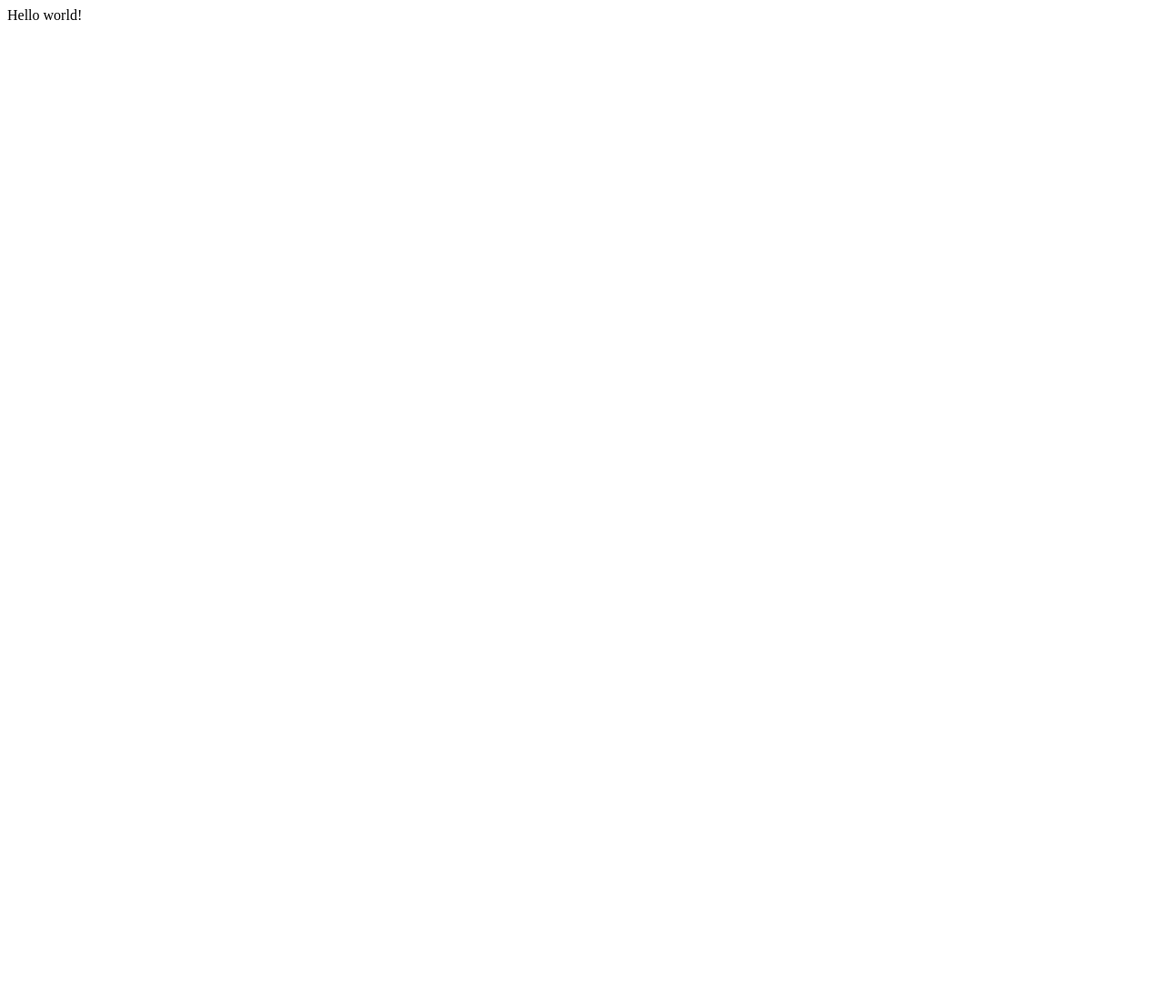
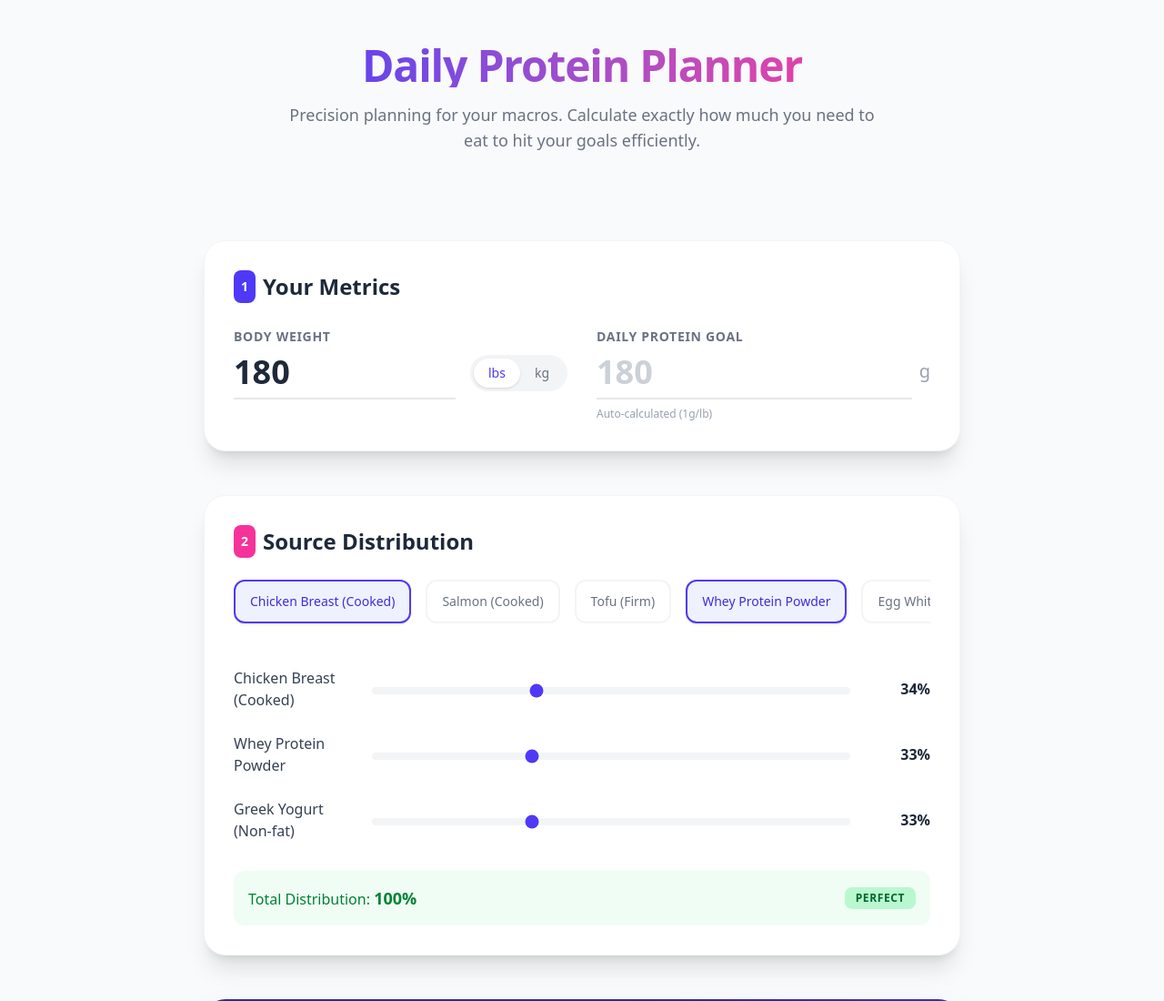
Before and after one commit to Rawleo/protein-calculator, a Gatsby site: page / in a window 1280 px wide. Shown: the top 1100 px of the page at 91% size. Before the commit the page ends 800 px from the top, so only its background shows below. Built offline with nearby package versions, Linux system fonts and the light colour scheme; Gatsby itself is replaced by a stand-in of ours.

Commit message:
Protein App

```diff
--- /dev/null
+++ b/gatsby-browser.js
@@ -0,0 +1 @@
+import './src/styles/index.css'
--- a/gatsby-config.js
+++ b/gatsby-config.js
@@ -8,5 +8,8 @@
  * @type {import('gatsby').GatsbyConfig}
  */
 module.exports = {
-  plugins: [],
+  pathPrefix: "/hit-your-protein",
+  plugins: [
+    'gatsby-plugin-postcss',
+  ],
 }
--- /dev/null
+++ b/postcss.config.js
@@ -0,0 +1,6 @@
+module.exports = {
+    plugins: {
+        '@tailwindcss/postcss': {},
+        autoprefixer: {},
+    },
+}
--- /dev/null
+++ b/src/components/ProteinCalculator.js
@@ -0,0 +1,308 @@
+import React, { useState, useEffect } from 'react';
+import { proteinSources } from '../data/proteinSources';
+
+const ProteinCalculator = () => {
+    // --- State ---
+    const [isClient, setIsClient] = useState(false);
+
+    // User Stats
+    const [weight, setWeight] = useState(180);
+    const [isLbs, setIsLbs] = useState(true);
+    const [customGoal, setCustomGoal] = useState(''); // String for input handling, converted to num for math
+
+    // Selection & Distribution
+    const [selectedIds, setSelectedIds] = useState(
+        proteinSources.filter(s => s.default).map(s => s.id)
+    );
+    const [distributions, setDistributions] = useState({});
+
+    // --- Effects ---
+
+    // Hydration fix
+    useEffect(() => {
+        setIsClient(true);
+        // Initialize distributions for default selection
+        const initialDist = {};
+        const defaultSources = proteinSources.filter(s => s.default);
+        const split = Math.floor(100 / defaultSources.length);
+        const remainder = 100 % defaultSources.length;
+
+        defaultSources.forEach((s, idx) => {
+            initialDist[s.id] = split + (idx === 0 ? remainder : 0);
+        });
+        setDistributions(initialDist);
+    }, []);
+
+    // --- Helpers ---
+
+    const getAutoGoal = () => {
+        const w = parseFloat(weight) || 0;
+        // 1g per lb. If kg, convert to lbs first used for the "1g/lb" rule,
+        // OR standard is 2.2g/kg (roughly same).
+        // Let's simplified: 1g/lb.
+        const weightInLbs = isLbs ? w : w * 2.20462;
+        return Math.round(weightInLbs);
+    };
+
+    const currentGoal = customGoal !== '' ? parseFloat(customGoal) : getAutoGoal();
+
+    const handleSourceToggle = (id) => {
+        if (selectedIds.includes(id)) {
+            // Remove
+            const newIds = selectedIds.filter(i => i !== id);
+            setSelectedIds(newIds);
+
+            // Rebalance remaining
+            if (newIds.length > 0) {
+                const newDist = { ...distributions };
+                delete newDist[id];
+
+                // Redistribute the removed % equally among survivors
+                const removedPct = distributions[id] || 0;
+                const addPerItem = Math.floor(removedPct / newIds.length);
+                const remainder = removedPct % newIds.length;
+
+                newIds.forEach((sid, idx) => {
+                    newDist[sid] = (newDist[sid] || 0) + addPerItem + (idx === 0 ? remainder : 0);
+                });
+                setDistributions(newDist);
+            } else {
+                setDistributions({});
+            }
+        } else {
+            // Add
+            const newIds = [...selectedIds, id];
+            setSelectedIds(newIds);
+
+            // Steal a bit from everyone else to give to new guy?
+            // Or just give 0? Let's give equal split to start fresh or intelligent rebalance.
+            // Simple approach: Give 0 and let user adjust, or normalize equal.
+            // "Premium" feel: Equalize all.
+            const split = Math.floor(100 / newIds.length);
+            const remainder = 100 % newIds.length;
+            const newDist = {};
+            newIds.forEach((sid, idx) => {
+                newDist[sid] = split + (idx === 0 ? remainder : 0);
+            });
+            setDistributions(newDist);
+        }
+    };
+
+    const handleDistChange = (id, newVal) => {
+        const val = Math.max(0, Math.min(100, parseInt(newVal) || 0));
+        setDistributions(prev => ({ ...prev, [id]: val }));
+    };
+
+    const getTotalDist = () => {
+        return selectedIds.reduce((sum, id) => sum + (distributions[id] || 0), 0);
+    };
+
+    const normalizeDistributions = () => {
+        const total = getTotalDist();
+        if (total === 0) return;
+
+        const newDist = {};
+        const ids = selectedIds;
+        let runningTotal = 0;
+
+        ids.forEach((id, idx) => {
+            if (idx === ids.length - 1) {
+                newDist[id] = 100 - runningTotal;
+            } else {
+                const raw = distributions[id];
+                const normalized = Math.round((raw / total) * 100);
+                newDist[id] = normalized;
+                runningTotal += normalized;
+            }
+        });
+        setDistributions(newDist);
+    };
+
+    // --- Render ---
+    if (!isClient) return <div className="p-10 text-center text-gray-500">Loading Planner...</div>;
+
+    const totalDist = getTotalDist();
+    const isTotal100 = totalDist === 100;
+
+    return (
+        <div className="max-w-4xl mx-auto p-4 md:p-8 space-y-12">
+
+            {/* Header / Stats Section */}
+            <section className="bg-white rounded-3xl shadow-xl p-8 border border-gray-100 transition-all hover:shadow-2xl">
+                <h2 className="text-2xl font-bold text-gray-800 mb-6 flex items-center gap-2">
+                    <span className="bg-indigo-600 text-white p-2 rounded-lg text-sm">1</span>
+                    Your Metrics
+                </h2>
+
+                <div className="grid grid-cols-1 md:grid-cols-2 gap-8">
+                    {/* Weight Input */}
+                    <div className="space-y-2">
+                        <label htmlFor="weight" className="text-sm font-semibold text-gray-500 uppercase tracking-wider">Body Weight</label>
+                        <div className="flex items-center gap-4">
+                            <input
+                                id="weight"
+                                type="number"
+                                value={weight}
+                                onChange={(e) => setWeight(e.target.value)}
+                                className="w-full text-4xl font-bold text-gray-800 border-b-2 border-gray-200 focus:border-indigo-600 outline-none bg-transparent transition-colors py-2"
+                            />
+                            <div className="flex bg-gray-100 rounded-full p-1">
+                                <button
+                                    onClick={() => setIsLbs(true)}
+                                    className={`px-4 py-1.5 rounded-full text-sm font-medium transition-all ${isLbs ? 'bg-white text-indigo-600 shadow-sm' : 'text-gray-500 hover:text-gray-700'}`}
+                                >
+                                    lbs
+                                </button>
+                                <button
+                                    onClick={() => setIsLbs(false)}
+                                    className={`px-4 py-1.5 rounded-full text-sm font-medium transition-all ${!isLbs ? 'bg-white text-indigo-600 shadow-sm' : 'text-gray-500 hover:text-gray-700'}`}
+                                >
+                                    kg
+                                </button>
+                            </div>
+                        </div>
+                    </div>
+
+                    {/* Goal Input */}
+                    <div className="space-y-2">
+                        <label htmlFor="proteinGoal" className="text-sm font-semibold text-gray-500 uppercase tracking-wider">Daily Protein Goal</label>
+                        <div className="flex items-center gap-2">
+                            <input
+                                id="proteinGoal"
+                                type="number"
+                                value={customGoal || ''}
+                                placeholder={getAutoGoal()}
+                                onChange={(e) => setCustomGoal(e.target.value)}
+                                className={`w-full text-4xl font-bold border-b-2 outline-none bg-transparent transition-colors py-2 ${customGoal ? 'text-indigo-600 border-indigo-200' : 'text-gray-400 border-gray-200'}`}
+                            />
+                            <span className="text-xl font-medium text-gray-400 mb-1">g</span>
+                        </div>
+                        <p className="text-xs text-gray-400">
+                            {customGoal ? 'Manual override active' : 'Auto-calculated (1g/lb)'}
+                        </p>
+                    </div>
+                </div>
+            </section>
+
+            {/* Selection & Distribution Section */}
+            <section className="bg-white rounded-3xl shadow-xl p-8 border border-gray-100">
+                <h2 className="text-2xl font-bold text-gray-800 mb-6 flex items-center gap-2">
+                    <span className="bg-pink-500 text-white p-2 rounded-lg text-sm">2</span>
+                    Source Distribution
+                </h2>
+
+                <div className="mb-8 overflow-x-auto">
+                    <div className="flex gap-4 pb-4">
+                        {proteinSources.map(source => (
+                            <button
+                                key={source.id}
+                                onClick={() => handleSourceToggle(source.id)}
+                                className={`
+                                    flex-shrink-0 px-4 py-3 rounded-xl border-2 font-medium text-sm transition-all duration-200
+                                    ${selectedIds.includes(source.id)
+                                        ? 'border-indigo-600 bg-indigo-50 text-indigo-700 shadow-sm'
+                                        : 'border-gray-100 bg-white text-gray-500 hover:border-gray-200 hover:bg-gray-50'}
+                                `}
+                            >
+                                {source.name}
+                            </button>
+                        ))}
+                    </div>
+                </div>
+
+                <div className="space-y-6">
+                    {selectedIds.length === 0 ? (
+                        <p className="text-center text-gray-400 py-8">Select at least one protein source above.</p>
+                    ) : (
+                        selectedIds.map(id => {
+                            const source = proteinSources.find(s => s.id === id);
+                            const val = distributions[id] || 0;
+                            return (
+                                <div key={id} className="flex items-center gap-6 animate-fadeIn">
+                                    <div className="w-32 font-medium text-gray-700">{source.name}</div>
+                                    <div className="flex-1">
+                                        <input
+                                            type="range"
+                                            min="0"
+                                            max="100"
+                                            value={val}
+                                            onChange={(e) => handleDistChange(id, e.target.value)}
+                                            className="w-full h-2 bg-gray-100 rounded-lg appearance-none cursor-pointer accent-indigo-600"
+                                        />
+                                    </div>
+                                    <div className="w-16 text-right font-bold text-gray-800 tabular-nums">
+                                        {val}%
+                                    </div>
+                                </div>
+                            );
+                        })
+                    )}
+                </div>
+
+                {/* Total Validation */}
+                {selectedIds.length > 0 && (
+                    <div className={`mt-8 p-4 rounded-xl flex items-center justify-between ${isTotal100 ? 'bg-green-50 text-green-700' : 'bg-amber-50 text-amber-700'}`}>
+                        <div className="font-medium">
+                            Total Distribution: <span className="font-bold text-lg">{totalDist}%</span>
+                            {!isTotal100 && <span className="ml-2 opacity-75">({100 - totalDist}% remaining)</span>}
+                        </div>
+                        {!isTotal100 && (
+                            <button
+                                onClick={normalizeDistributions}
+                                className="px-4 py-2 bg-white rounded-lg shadow-sm text-sm font-bold border border-amber-200 hover:bg-amber-50 active:scale-95 transition-all"
+                            >
+                                Auto-Fix
+                            </button>
+                        )}
+                        {isTotal100 && (
+                            <span className="px-3 py-1 bg-green-200 text-green-800 rounded-lg text-xs font-bold uppercase tracking-wider">Perfect</span>
+                        )}
+                    </div>
+                )}
+            </section>
+
+            {/* Results Dashboard */}
+            {isTotal100 && selectedIds.length > 0 && (
+                <section className="bg-indigo-900 rounded-3xl shadow-2xl p-8 text-white relative overflow-hidden">
+                    <div className="absolute top-0 right-0 p-32 bg-indigo-500 rounded-full blur-[100px] opacity-30 -mr-16 -mt-16"></div>
+                    <div className="relative z-10">
+                        <h2 className="text-2xl font-bold mb-8 flex items-center gap-2">
+                            <span className="bg-white text-indigo-900 p-2 rounded-lg text-sm">3</span>
+                            Your Menu
+                        </h2>
+
+                        <div className="grid grid-cols-1 sm:grid-cols-2 lg:grid-cols-3 gap-6">
+                            {selectedIds.map(id => {
+                                const source = proteinSources.find(s => s.id === id);
+                                const percentage = distributions[id] || 0;
+                                if (percentage === 0) return null;
+
+                                const proteinGoalForSource = currentGoal * (percentage / 100);
+                                const gramsOfFood = (proteinGoalForSource / (source.proteinPer100g / 100)); // Total grams of food
+                                const ouncesOfFood = gramsOfFood * 0.035274;
+
+                                return (
+                                    <div key={id} className="bg-white/10 backdrop-blur-md rounded-2xl p-5 border border-white/10 hover:bg-white/20 transition-colors">
+                                        <div className="text-indigo-200 text-sm font-medium mb-1">{source.name}</div>
+                                        <div className="text-3xl font-bold mb-1">
+                                            {Math.round(gramsOfFood)}<span className="text-lg opacity-60 font-normal">g</span>
+                                        </div>
+                                        <div className="text-sm opacity-60">
+                                            {ouncesOfFood.toFixed(1)} oz
+                                        </div>
+                                        <div className="mt-3 pt-3 border-t border-white/10 flex justify-between text-xs opacity-70">
+                                            <span>Provides</span>
+                                            <span className="font-semibold">{Math.round(proteinGoalForSource)}g Protein</span>
+                                        </div>
+                                    </div>
+                                );
+                            })}
+                        </div>
+                    </div>
+                </section>
+            )}
+        </div>
+    );
+};
+
+export default ProteinCalculator;
--- /dev/null
+++ b/src/data/proteinSources.js
@@ -0,0 +1,38 @@
+export const proteinSources = [
+    {
+        id: 'chicken_breast',
+        name: 'Chicken Breast (Cooked)',
+        proteinPer100g: 31,
+        default: true
+    },
+    {
+        id: 'salmon',
+        name: 'Salmon (Cooked)',
+        proteinPer100g: 25,
+        default: false
+    },
+    {
+        id: 'tofu',
+        name: 'Tofu (Firm)',
+        proteinPer100g: 10,
+        default: false
+    },
+    {
+        id: 'whey',
+        name: 'Whey Protein Powder',
+        proteinPer100g: 80, // Typical isolate/concentrate blend
+        default: true
+    },
+    {
+        id: 'egg_whites',
+        name: 'Egg Whites (Liquid)',
+        proteinPer100g: 11,
+        default: false
+    },
+    {
+        id: 'greek_yogurt',
+        name: 'Greek Yogurt (Non-fat)',
+        proteinPer100g: 10,
+        default: true
+    }
+];
--- a/src/pages/index.js
+++ b/src/pages/index.js
@@ -1,5 +1,29 @@
-import * as React from "react"
+import React from "react"
+import ProteinCalculator from "../components/ProteinCalculator"
 
 export default function Home() {
-  return <div>Hello world!</div>
+  return (
+    <div className="min-h-screen bg-gray-50 text-gray-900 font-sans selection:bg-indigo-100 selection:text-indigo-900">
+
+      {/* Decorative background elements */}
+      <div className="fixed top-0 left-0 w-full h-96 bg-gradient-to-b from-indigo-50 to-transparent -z-10"></div>
+
+      <main className="container mx-auto py-12 px-4">
+        <header className="text-center mb-16 max-w-2xl mx-auto">
+          <h1 className="text-5xl font-extrabold tracking-tight mb-4 text-transparent bg-clip-text bg-gradient-to-r from-indigo-600 to-pink-500">
+            Daily Protein Planner
+          </h1>
+          <p className="text-lg text-gray-500">
+            Precision planning for your macros. Calculate exactly how much you need to eat to hit your goals efficiently.
+          </p>
+        </header>
+
+        <ProteinCalculator />
+
+        <footer className="mt-20 text-center text-gray-400 text-sm">
+          <p>© {new Date().getFullYear()} Protein Planner. Built for gains.</p>
+        </footer>
+      </main>
+    </div>
+  )
 }
--- /dev/null
+++ b/src/styles/index.css
@@ -0,0 +1,5 @@
+@import "tailwindcss";
+
+body {
+  @apply bg-gray-50 text-gray-900;
+}
--- /dev/null
+++ b/tailwind.config.js
@@ -0,0 +1,11 @@
+/** @type {import('tailwindcss').Config} */
+module.exports = {
+  content: [
+    "./src/pages/**/*.{js,jsx,ts,tsx}",
+    "./src/components/**/*.{js,jsx,ts,tsx}",
+  ],
+  theme: {
+    extend: {},
+  },
+  plugins: [],
+}
```
Also changed, not shown: package.json (+10 -1 lines), README.md, 2 other files.
